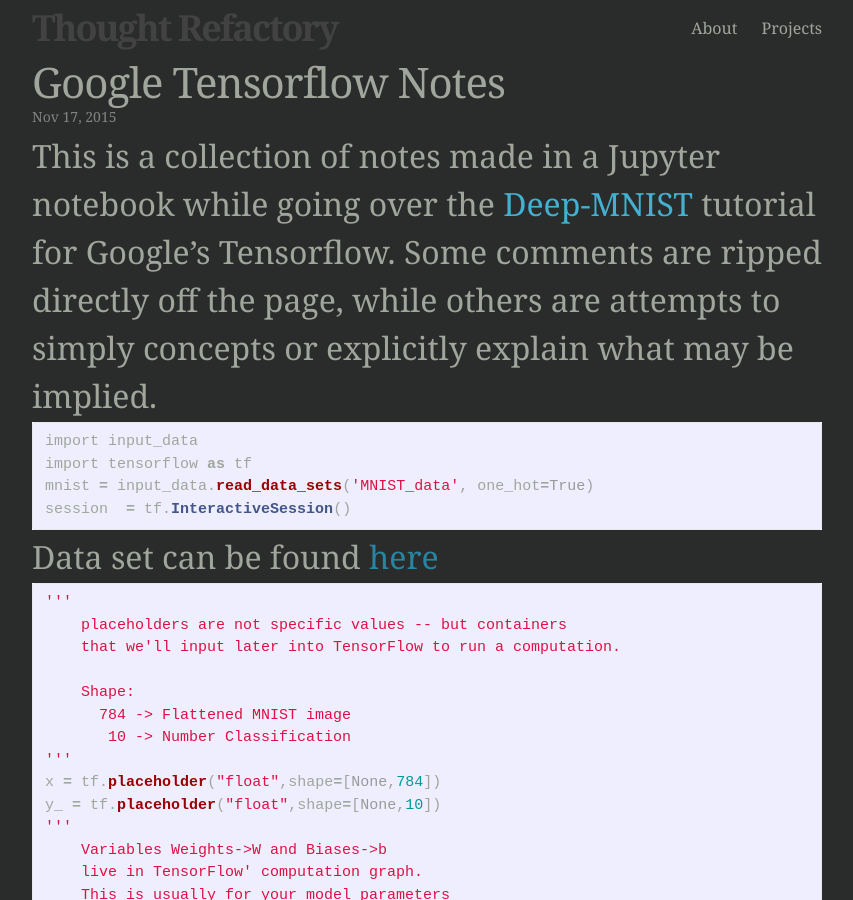
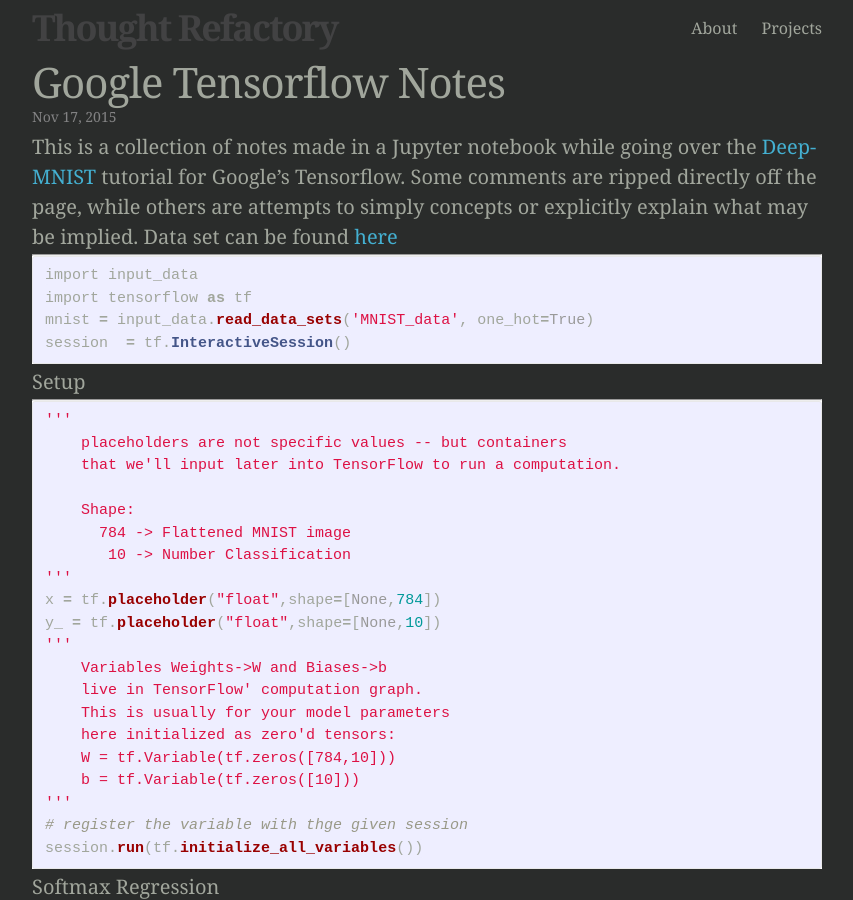
Before and after one commit to washt/washt.github.io, a Jekyll site: the page built from _posts/2015-11-17-Google-Tensorflow-Notes.markdown, in a window 1280 px wide and 900 px high. Shown: the whole window, without its empty margins (213-1066 px from the left). Built offline with Jekyll 4.4.1, drawn with Linux system fonts in a browser that asks for light colours.

Commit message:
Fixed some formatting

```diff
--- a/_posts/2015-11-17-Google-Tensorflow-Notes.markdown
+++ b/_posts/2015-11-17-Google-Tensorflow-Notes.markdown
@@ -14,8 +14,7 @@
 mnist = input_data.read_data_sets('MNIST_data', one_hot=True)
 session  = tf.InteractiveSession()
 {% endhighlight %}
-
-Data set can be found [here]()
+#### Setup
 --------
 {% highlight Python %}
 
@@ -42,7 +41,7 @@
 
 {% endhighlight %}
 
-### Softmax Regression
+#### Softmax Regression
 ------------
 
 {% highlight Python %}
@@ -58,7 +57,7 @@
 
 {% endhighlight %}
 
-### Training
+#### Training
 ------------
 
 {% highlight Python %}
@@ -74,7 +73,7 @@
 
 {% endhighlight %}
 
-### Measure Accuracy
+#### Measure Accuracy
 -----------
 
 {% highlight Python %}
@@ -93,7 +92,7 @@
 
 {% endhighlight %}
 
-### Deep Convolution Network
+#### Deep Convolution Network
 -------
 
 {% highlight Python %}
@@ -132,7 +131,7 @@
 
 {% endhighlight %}
 
-### First Convolutional Layer
+#### First Convolutional Layer
 ---------
 
 {% highlight Python %}
@@ -147,7 +146,7 @@
 
 {% endhighlight %}
 
-### Second Convolutional Layer
+#### Second Convolutional Layer
 ----------
 
 {% highlight Python %}
@@ -161,7 +160,7 @@
 
 {% endhighlight %}
 
-### Densely Connected Layer
+#### Densely Connected Layer
 ---------
 {% highlight Python %}
 
@@ -178,7 +177,7 @@
 
 {% endhighlight %}
 
-### Dropout Step
+#### Dropout Step
 --------
 
 {% highlight Python %}
@@ -195,7 +194,7 @@
 
 {% endhighlight %}
 
-### Readout Layer - softmax
+#### Readout Layer - softmax
 -------
 {% highlight Python %}
 
@@ -205,7 +204,7 @@
 
 {% endhighlight %}
 
-### Training the Network
+#### Training the Network
 --------
 
 {% highlight Python %}
```
Also changed, not shown: other parts of _posts/2015-11-17-Google-Tensorflow-Notes.markdown (+1 -1 lines).
